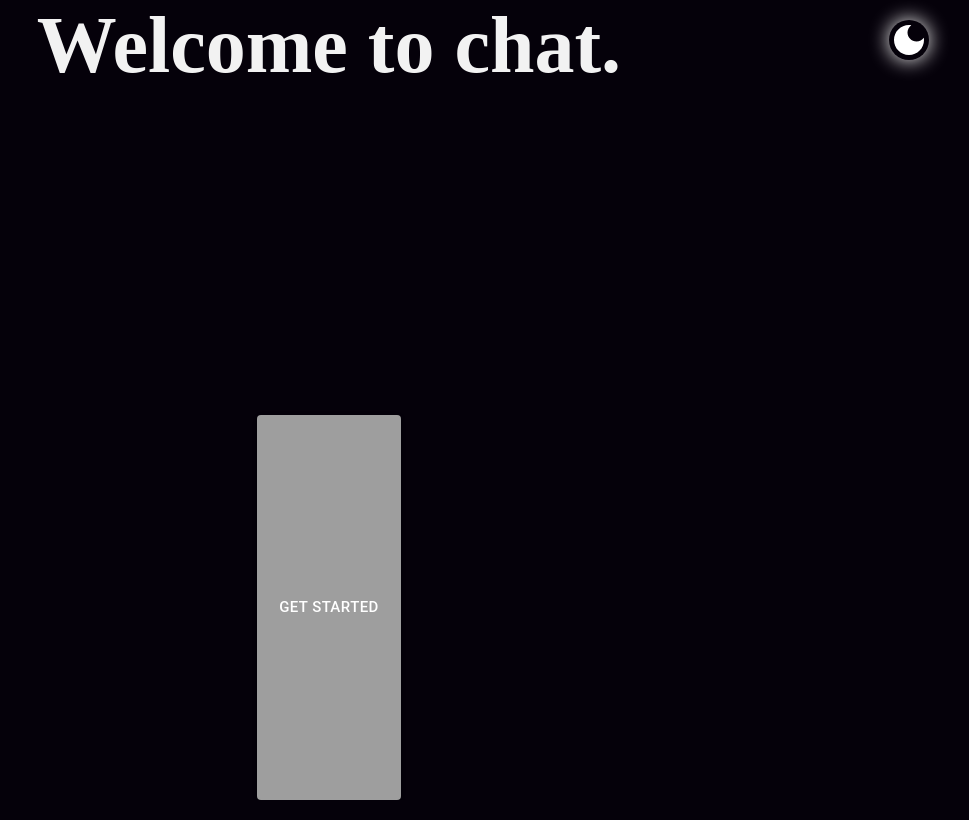
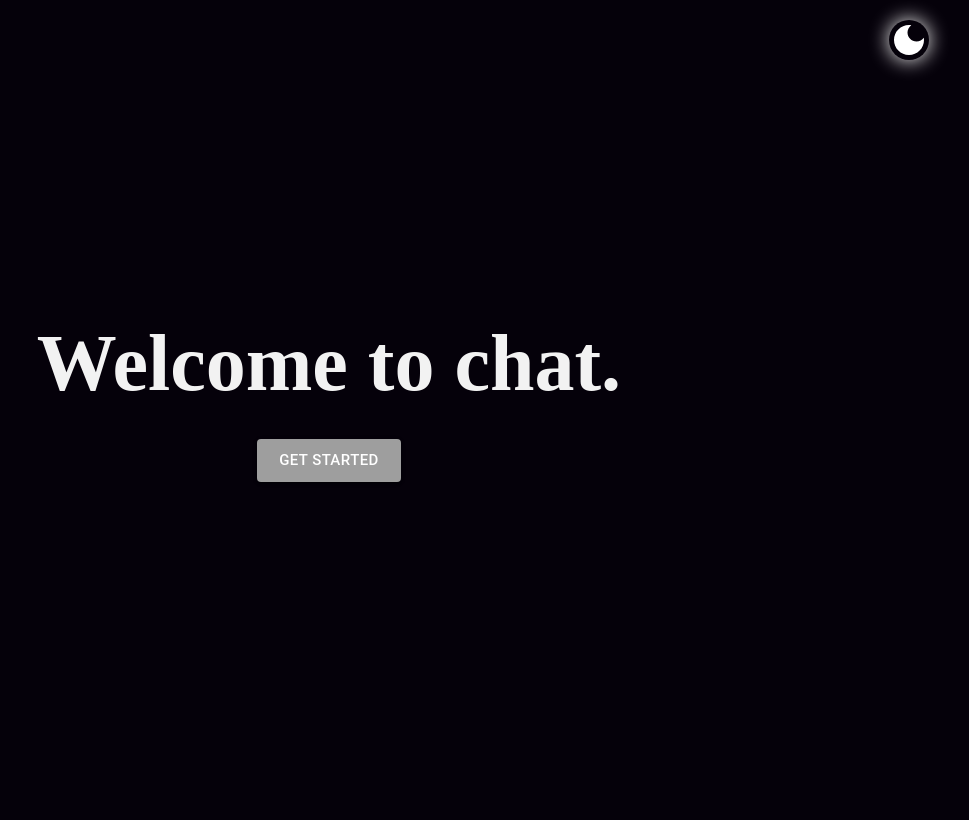
Before and after one commit to Shumaher70/Chat-, a React (Create React App) app in the folder client/: page / in a window 1280 px wide. Shown: the whole page, without its empty margins (311-1280 px from the left). Built offline with nearby package versions, Linux system fonts and the light colour scheme; no server answers.

Commit message:
change:index.css: 1.the root height has been deleted 2. the styles for scroll have been added to root

```diff
--- a/client/src/index.css
+++ b/client/src/index.css
@@ -2,7 +2,25 @@
    box-sizing: border-box;
    margin: 0;
    padding: 0;
-   height: 100%;
+
+   &::-webkit-scrollbar {
+      width: 20px;
+   }
+
+   &::-webkit-scrollbar-track {
+      background-color: transparent;
+   }
+
+   &::-webkit-scrollbar-thumb {
+      background-color: rgba(146, 146, 146, 0.171);
+      border-radius: 20px;
+      border: 6px solid transparent;
+      background-clip: content-box;
+   }
+
+   &::-webkit-scrollbar-thumb:hover {
+      background-color: rgba(146, 146, 146, 0.322);
+   }
 }
 
 :root {
```
